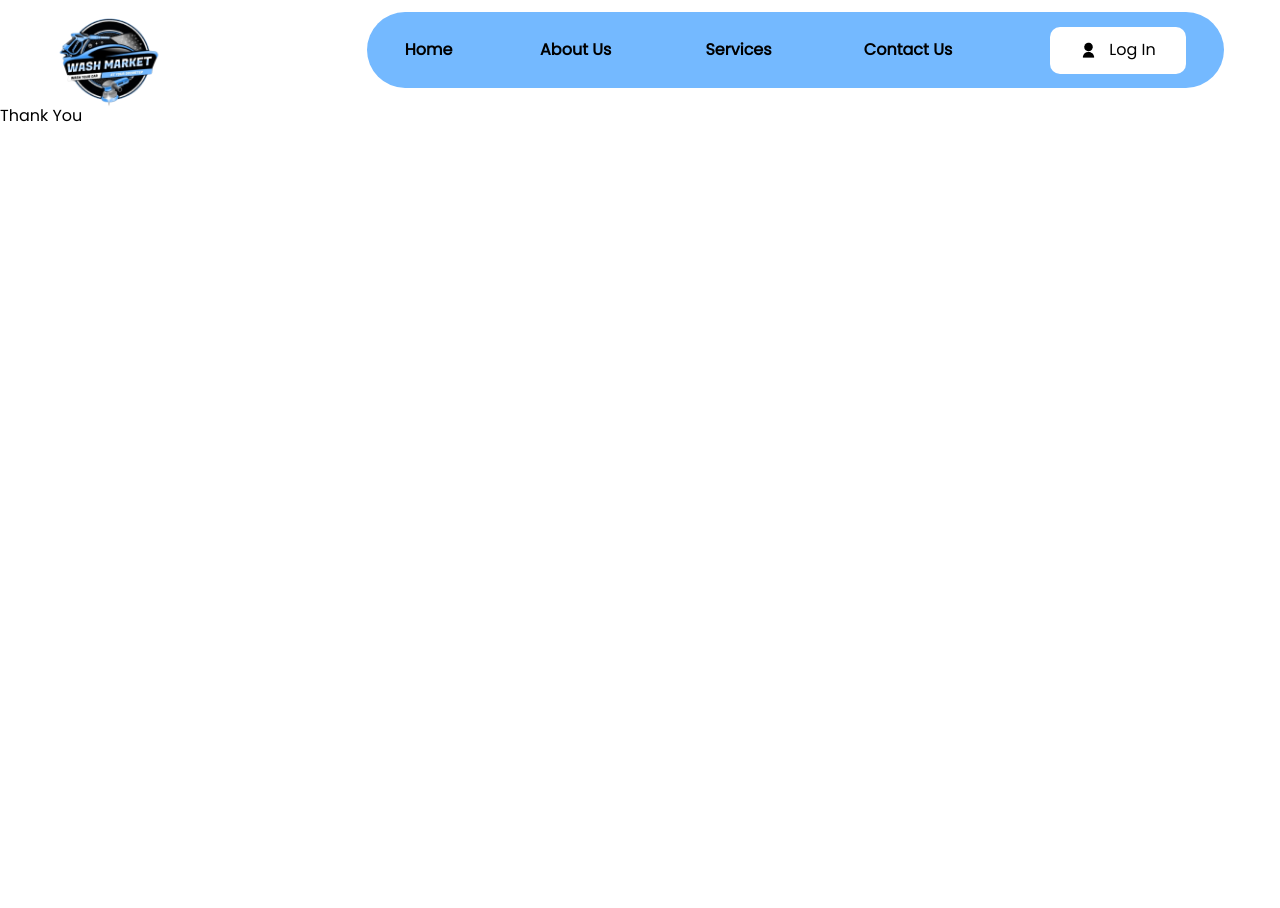
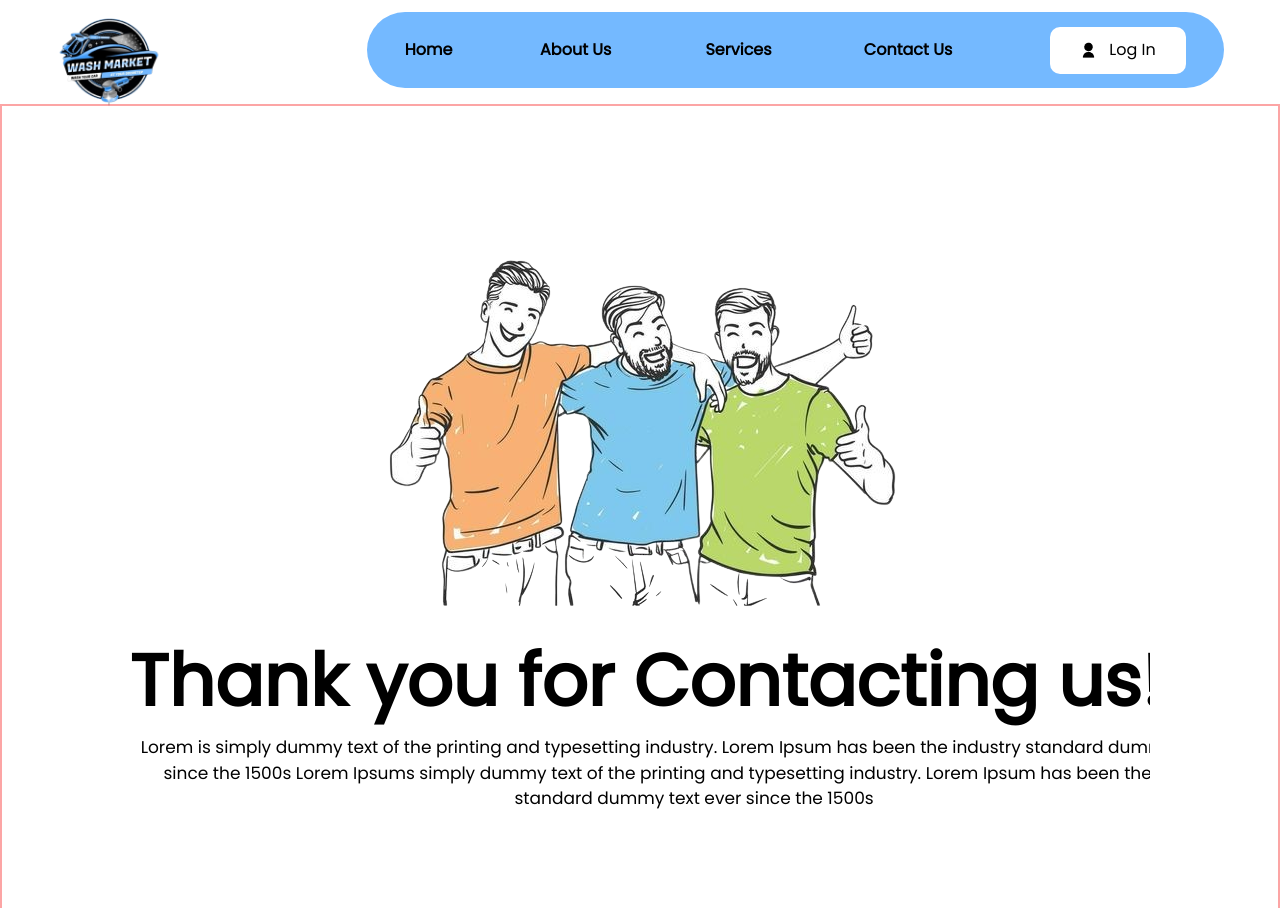
Before and after one commit to Vermaji8620/car_wash_new, a React (Vite) app: page /thankyou in a window 1280 px wide. Shown: the top 908 px of the page. Before the commit the page ends 800 px from the top, so only its background shows below. Built offline with nearby package versions, Linux system fonts and the light colour scheme.

Commit message:
thankyou page done

```diff
--- a/src/pages/Thankyou.jsx
+++ b/src/pages/Thankyou.jsx
@@ -1,5 +1,39 @@
+import people from "../assets/people.png";
+import allsocials from "../assets/allsocials.png";
+import NinethHome from "../components/NinethHomeSec";
+import TenthHomeSec from "../components/TenthHomeSec";
+
 const Thankyou = () => {
-  return <div>Thank You</div>;
+  return (
+    <div className="border-[2px] border-red-300">
+      <div className="flex md:mt-32 items-center justify-center">
+        <img src={people} className="w-[563px] h-[393px]" alt="" />
+      </div>
+      <div className="w-[80%] mx-auto">
+        <div className="md:w-[1073px] mx-auto md:h-[108px]">
+          <p className="font-poppins font-[700] sm:text-[72px] text-[20px] leading-[108px] ">
+            Thank you for Contacting us!
+          </p>
+        </div>
+      </div>
+      <div className="w-[80%] mx-auto">
+        <div className="md:w-[1129px] mx-auto md:h-[78px]">
+          <p className="text-center flex flex-wrap font-poppins font-[400] text-[17px] leading-[25.5px] ">
+            Lorem is simply dummy text of the printing and typesetting industry.
+            Lorem Ipsum has been the industry standard dummytext ever since the
+            1500s Lorem Ipsums simply dummy text of the printing and typesetting
+            industry. Lorem Ipsum has been the industry standard dummy text ever
+            since the 1500s
+          </p>
+        </div>
+      </div>
+      <div className="flex justify-center">
+        <img src={allsocials} className="w-[322px] h-[242px]" alt="" />
+      </div>
+      <NinethHome />
+      <TenthHomeSec />
+    </div>
+  );
 };
 
 export default Thankyou;
```
Also changed, not shown: src/assets/allsocials.png (added), src/assets/people.png (added).
